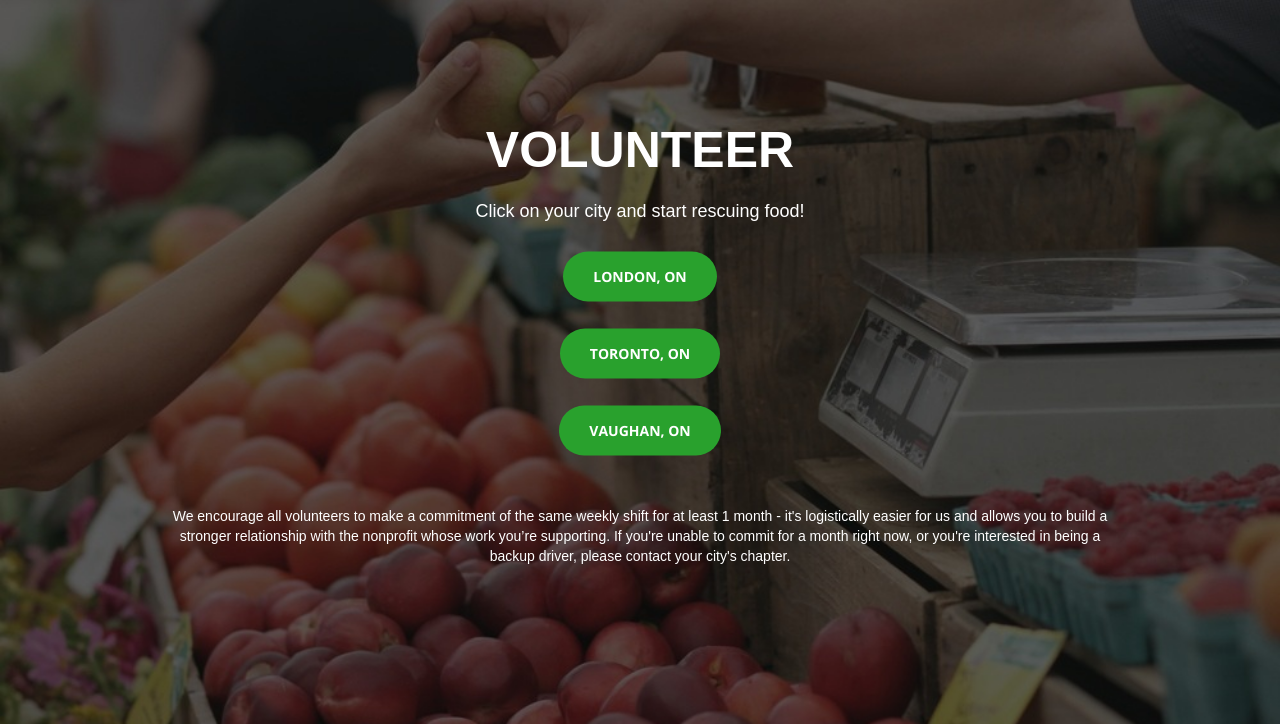
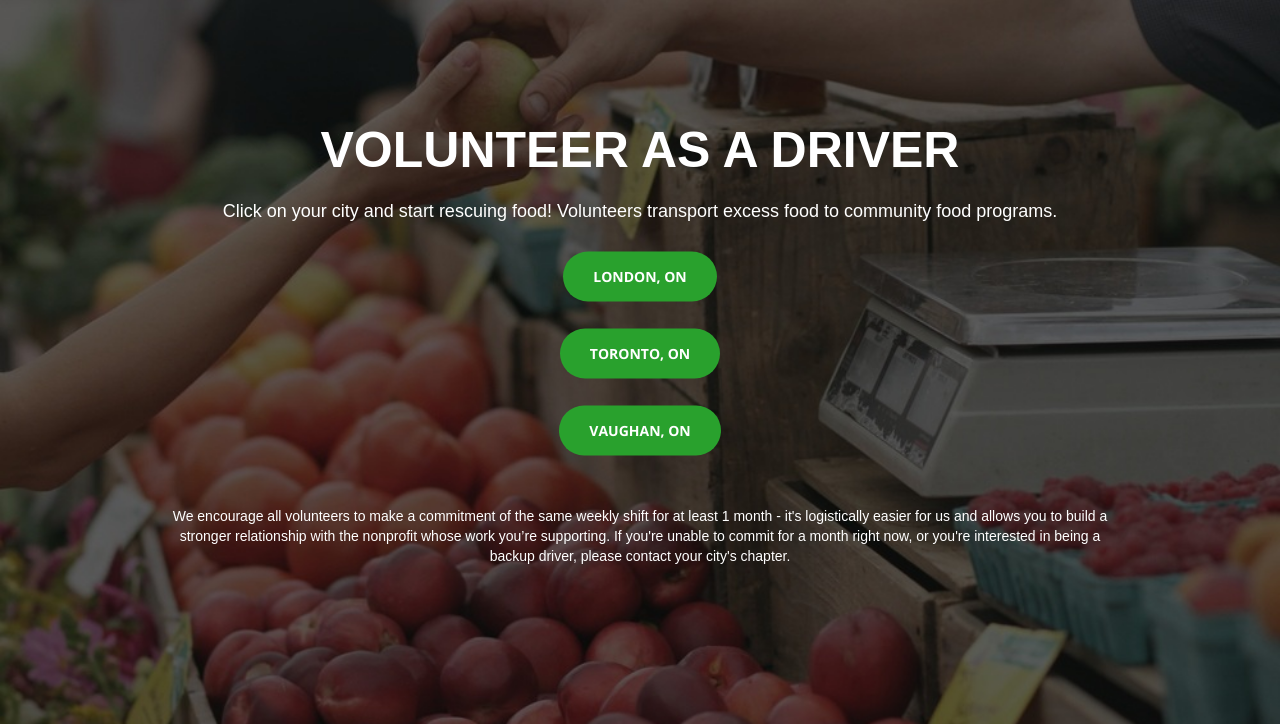
Before and after one commit to jazzminewang/reharvest-site-2, a website: page volunteer.html in a window 1280 px wide. Shown: the part 76-800 px from the top of the page. Drawn offline with nearby package versions, Linux system fonts and the light colour scheme.

Commit message:
updated volunteer page

```diff
--- a/volunteer.html
+++ b/volunteer.html
@@ -94,9 +94,9 @@
             <div class="header-content-inner">
                 <br>
                 <br>
-                 <h1 id="homeHeading"> Volunteer </h1>
+                 <h1 id="homeHeading"> Volunteer As a Driver </h1>
                 <br>
-                <p> Click on your city and start rescuing food!
+                <p> Click on your city and start rescuing food! Volunteers transport excess food to community food programs.
                     <br>
                  <br>
                   <a href="http://signup.com/go/3wNA7A?utm_source=group-badge-volunteer-green" class="btn btn-primary btn-xl page-scroll" style="color:white"> <b> London, ON </b></a>
```
